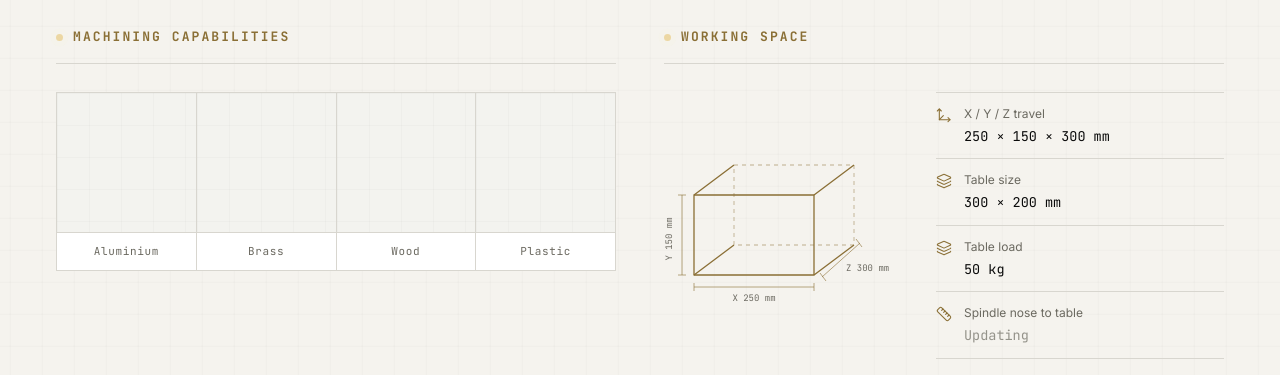
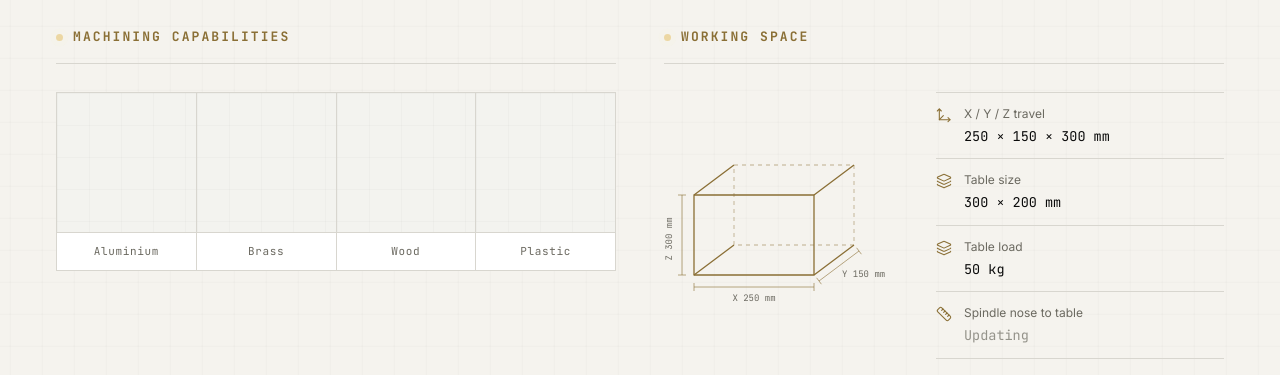
Before and after one commit to tyden39/qs-website, a Next.js app: page /en/cnc/qsm-215 in a window 1280 px wide. Shown: the part 1800-2175 px from the top of the page. Built offline with nearby package versions, Linux system fonts and the light colour scheme; no server answers.

Commit message:
fix(cnc): align datasheet depth dimension with isometric edge

```diff
--- a/app/[locale]/cnc/_components/machine-datasheet.tsx
+++ b/app/[locale]/cnc/_components/machine-datasheet.tsx
@@ -503,17 +503,18 @@ export default async function MachineDatasheet({
                 <g stroke="var(--color-gold-1)" strokeWidth="1" strokeOpacity=".6">
                   <path d="M30 162 L150 162 M30 158 L30 166 M150 158 L150 166" />
                   <path d="M18 70 L18 150 M14 70 L22 70 M14 150 L22 150" />
-                  <path d="M158 152 L196 118 M156 148 L162 156 M192 114 L198 122" />
+                  {/* depth dimension runs parallel to the isometric edge (40,-30) */}
+                  <path d="M155 156 L195 126 M152.6 152.8 L157.4 159.2 M192.6 122.8 L197.4 129.2" />
                 </g>
                 <g fontFamily="var(--font-mono)" fontSize="9" fill="var(--color-muted)">
                   <text x="90" y="176" textAnchor="middle">
                     X {travel ? `${travel.x} ${travel.unit}` : "—"}
                   </text>
                   <text x="8" y="114" textAnchor="middle" transform="rotate(-90 8 114)">
+                    Z {travel ? `${travel.z} ${travel.unit}` : "—"}
+                  </text>
+                  <text x="178" y="152">
                     Y {travel ? `${travel.y} ${travel.unit}` : "—"}
-                  </text>
-                  <text x="182" y="146">
-                    Z {travel ? `${travel.z} ${travel.unit}` : "—"}
                   </text>
                 </g>
               </svg>
```
